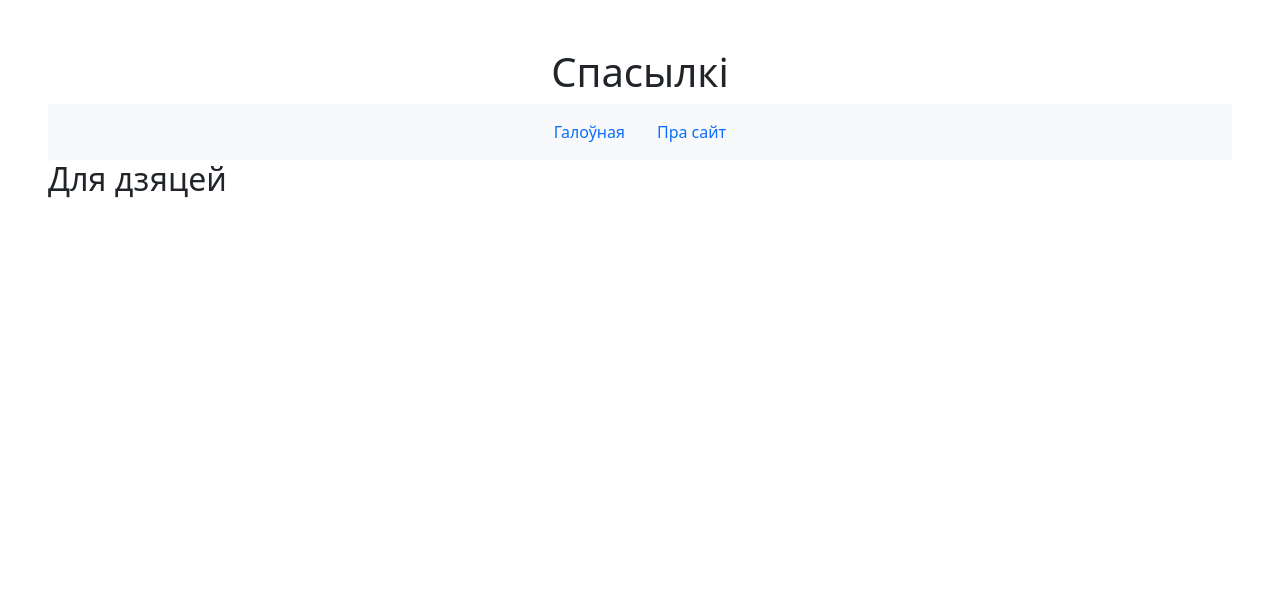
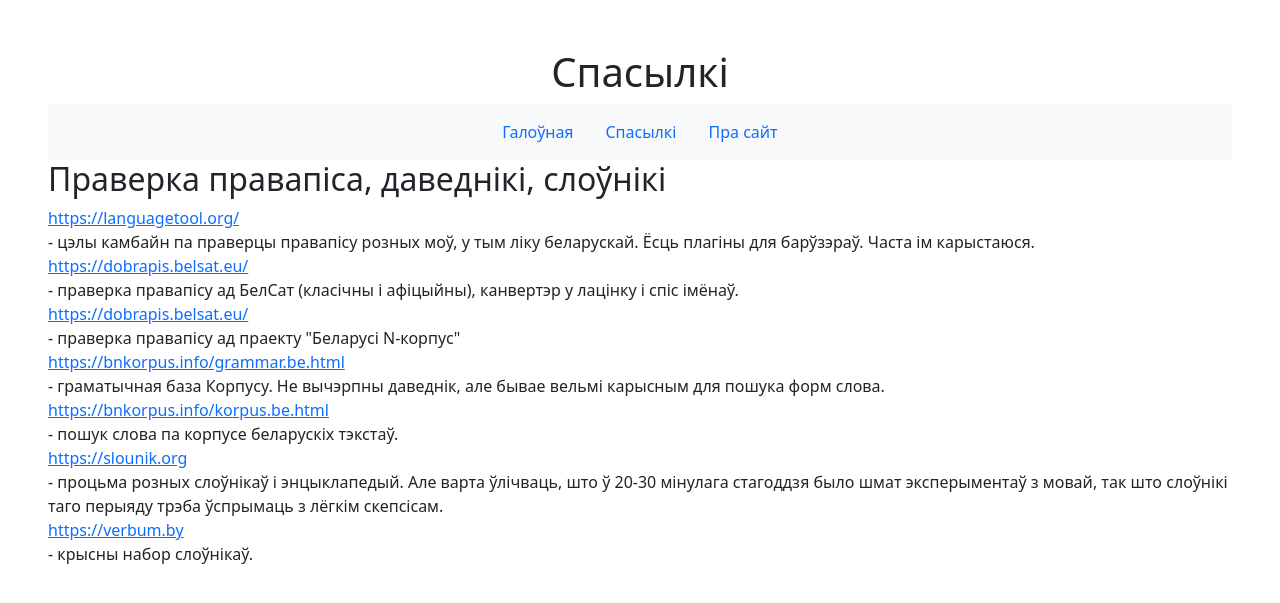
Before and after one commit to measles/latynkatar_site, a Flask app: page /links/ in a window 1280 px wide. Shown: the top 603 px of the page. Run offline with Flask 3, Linux system fonts and the light colour scheme.

Commit message:
Дадаў спасылкі на слоўнікі, даведнікі і праверку правапіса

```diff
--- a/templates/head.j2
+++ b/templates/head.j2
@@ -21,5 +21,6 @@
    <h1 class='text-center'>{{ page_name }}</h1>
    <nav class="nav navbar navbar-expand-lg bg-body-tertiary justify-content-center">
     <a href="/" class="nav-link{{ active_main}}" >Галоўная</a>
+    <a href="/links/" class="nav-link{{ active_links}}" >Спасылкі</a>
     <a href="/about/" class="nav-link{{ active_about }}">Пра сайт</a>
    </nav>
--- a/templates/links.html
+++ b/templates/links.html
@@ -1,3 +1,12 @@
 {% include 'head.j2' %}
-   <h2>Для дзяцей</h2>
+   <h2>Праверка правапіса, даведнікі, слоўнікі</h2>
+   <div class="list-group">
+      <a href="https://languagetool.org/ ">https://languagetool.org/ </a> - цэлы камбайн па праверцы правапісу розных моў, у тым ліку беларускай. Ёсць плагіны для барўзэраў. Часта ім карыстаюся.
+      <a href="https://dobrapis.belsat.eu/">https://dobrapis.belsat.eu/</a> - праверка правапісу ад БелСат (класічны і афіцыйны), канвертэр у лацінку і спіс імёнаў.
+      <a href="https://dobrapis.belsat.eu/">https://dobrapis.belsat.eu/</a> - праверка правапісу ад праекту "Беларусі N-корпус"
+      <a href="https://bnkorpus.info/grammar.be.html">https://bnkorpus.info/grammar.be.html</a> - граматычная база Корпусу. Не вычэрпны даведнік, але бывае вельмі карысным для пошука форм слова.
+      <a href="https://bnkorpus.info/korpus.be.html">https://bnkorpus.info/korpus.be.html</a> - пошук слова па корпусе беларускіх тэкстаў.
+      <a href="https://slounik.org">https://slounik.org</a> - процьма розных слоўнікаў і энцыклапедый. Але варта ўлічваць, што ў 20-30 мінулага стагоддзя было шмат эксперыментаў з мовай, так што слоўнікі таго перыяду трэба ўспрымаць з лёгкім скепсісам.
+      <a href="https://verbum.by">https://verbum.by</a> - крысны набор слоўнікаў.
+   </div>
 {% include 'tail.j2' %}
```
